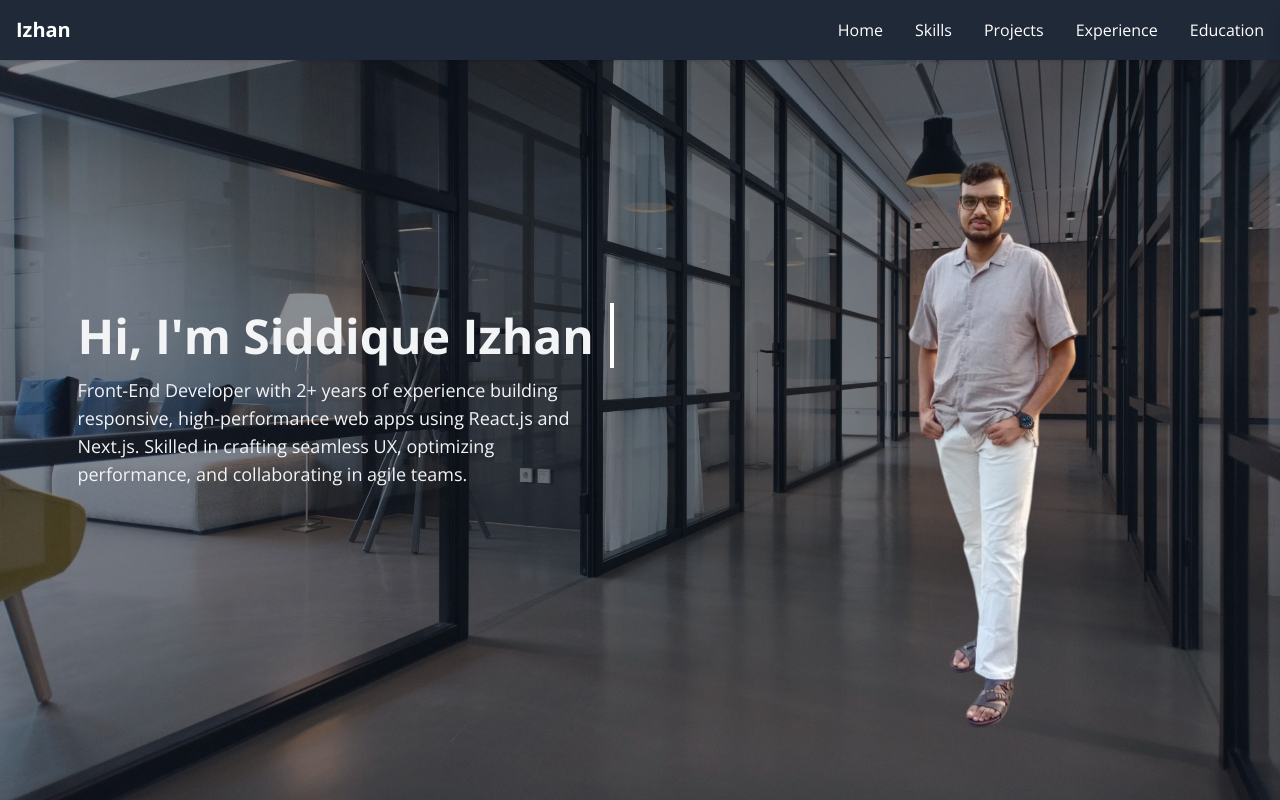
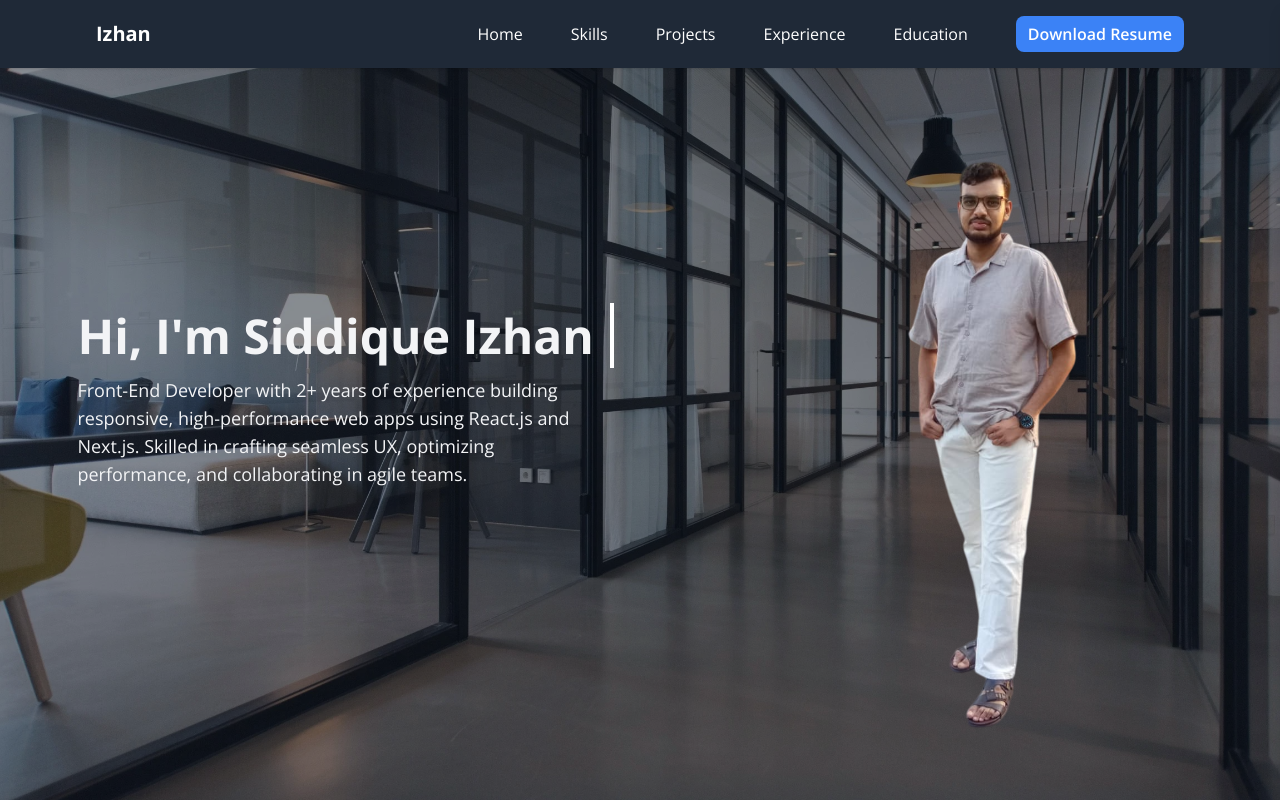
Before and after one commit to SiddiqueIzhan/My-Portfolio-App, a React (Vite) app: page / in a window 1280 px wide. Shown: the top 800 px of the page. Built offline with nearby package versions, Linux system fonts and the light colour scheme.

Commit message:
added-download-resume-feature

```diff
--- a/src/components/NavBar.jsx
+++ b/src/components/NavBar.jsx
@@ -4,9 +4,9 @@ import { FaBars, FaTimes } from "react-icons/fa";
 
 const NavBar = ({ isSidebarOpen, setSidebarOpen }) => {
   return (
-    <nav className="p-4 bg-gray-800 shadow fixed w-full z-20 top-0 flex flex-wrap justify-between items-center gap-y-2">
+    <nav className="p-4 bg-gray-800 shadow fixed w-full z-20 top-0 flex flex-wrap justify-between items-center gap-y-2 md:px-24">
       <div className="font-bold text-xl text-white">Izhan</div>
-      <div className="hidden md:flex gap-4 md:gap-8">
+      <div className="hidden md:flex gap-4 md:gap-12 items-center">
         {["Home", "Skills", "Projects", "Experience", "Education"].map(
           (item) => (
             <div
@@ -16,10 +16,30 @@ const NavBar = ({ isSidebarOpen, setSidebarOpen }) => {
             >
               {item}
             </div>
-          )
+          ),
         )}
+        <a
+          href="/resume.pdf"
+          download="Siddique_Izhan_Resume_Frontend_Dev.pdf"
+          target="_blank"
+          rel="noopener noreferrer"
+        >
+          <button className="bg-blue-500 text-white py-1.5 px-3 rounded-lg hover:bg-white hover:text-blue-500 duration-500 font-semibold">
+            Download Resume
+          </button>
+        </a>
       </div>
-      <div className="md:hidden">
+      <div className="md:hidden flex items-center gap-4">
+        <a
+          href="/resume.pdf"
+          download="Siddique_Izhan_Resume_Frontend_Dev.pdf"
+          target="_blank"
+          rel="noopener noreferrer"
+        >
+          <button className="bg-blue-500 text-white py-1.5 px-3 rounded-lg hover:bg-white hover:text-blue-500 duration-500 font-semibold">
+            Download Resume
+          </button>
+        </a>
         <button onClick={() => setSidebarOpen(true)}>
           <FaBars size={24} />
         </button>
@@ -46,7 +66,7 @@ const NavBar = ({ isSidebarOpen, setSidebarOpen }) => {
             >
               {item}
             </div>
-          )
+          ),
         )}
       </motion.div>
     </nav>
```
Also changed, not shown: 1 other file (tests, documents, lock files or other folders).
